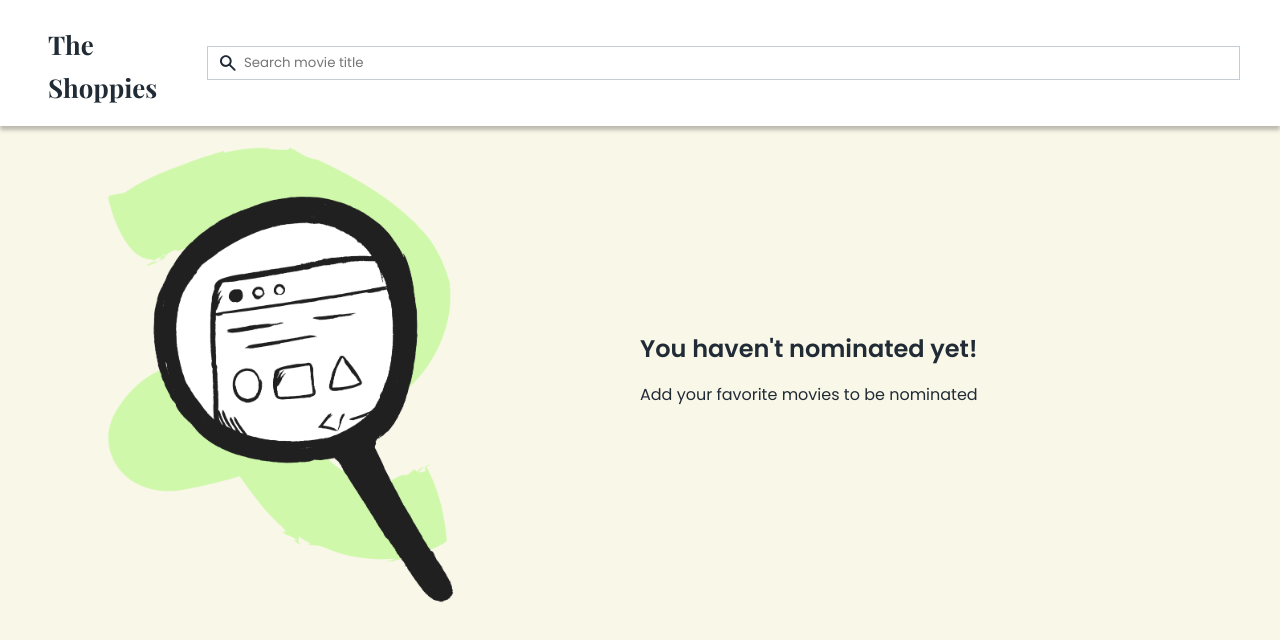
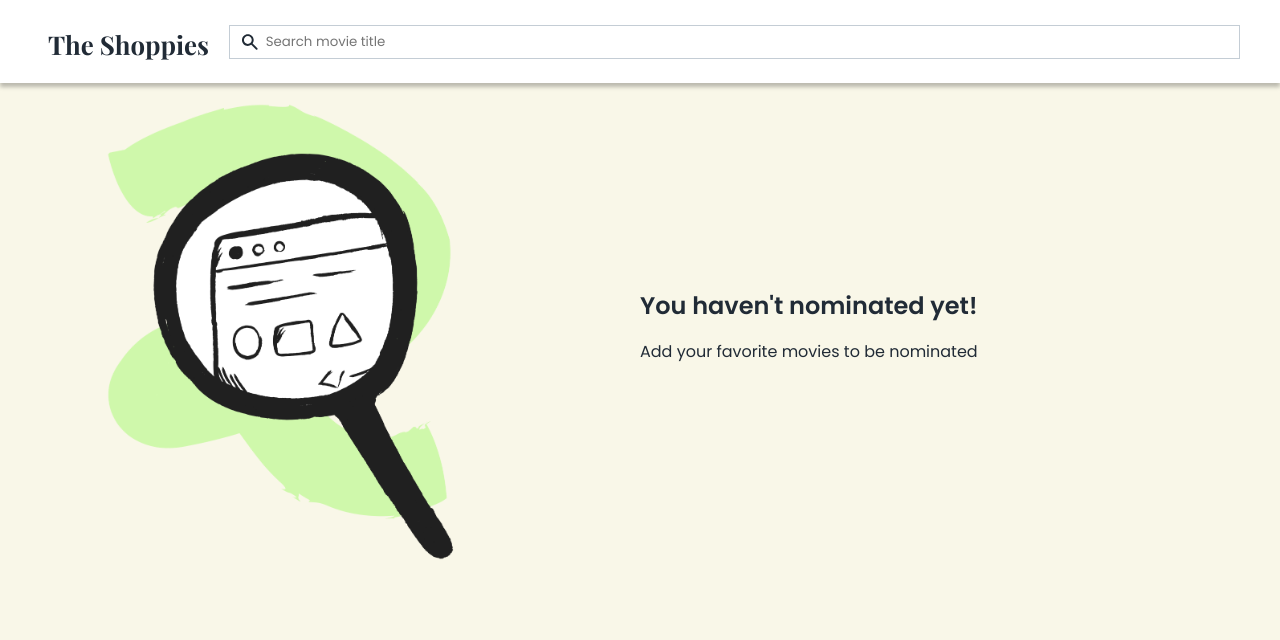
Before and after one commit to adzshaf/omdb-nomination, a React (Create React App) app: page / in a window 1280 px wide. Shown: the top 640 px of the page. Built offline with nearby package versions, Linux system fonts and the light colour scheme.

Commit message:
fix title navbar styling

```diff
--- a/src/components/Navbar/index.css
+++ b/src/components/Navbar/index.css
@@ -8,6 +8,10 @@
   display: flex;
   flex-direction: row;
   align-items: center;
+}
+
+.navbar-container > h1 {
+  flex-shrink: 0;
 }
 
 .input-container {
```
